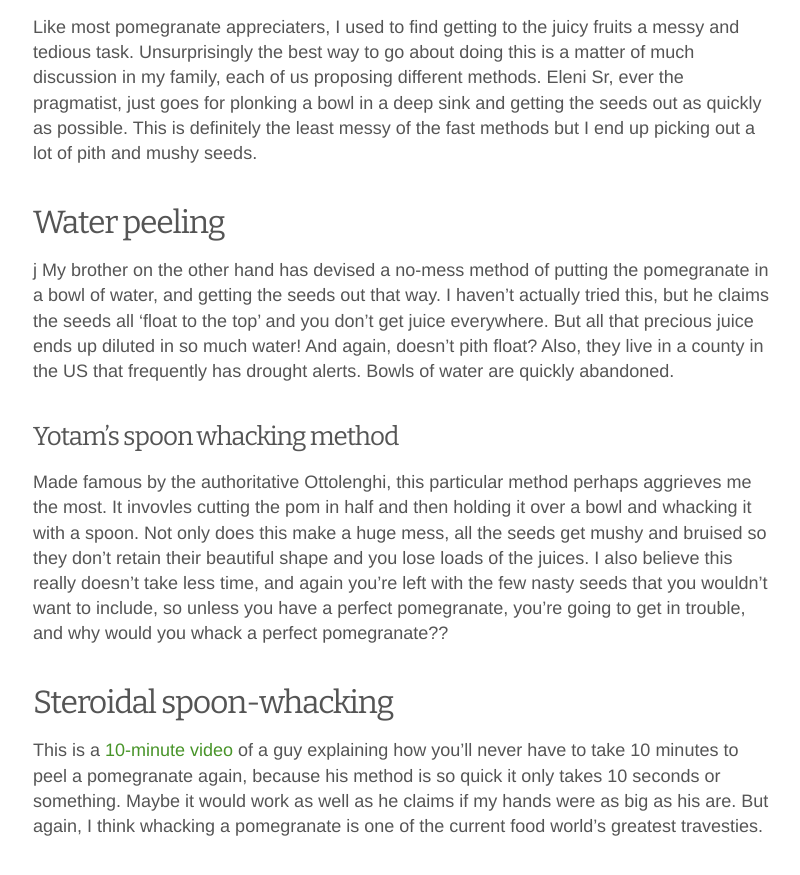
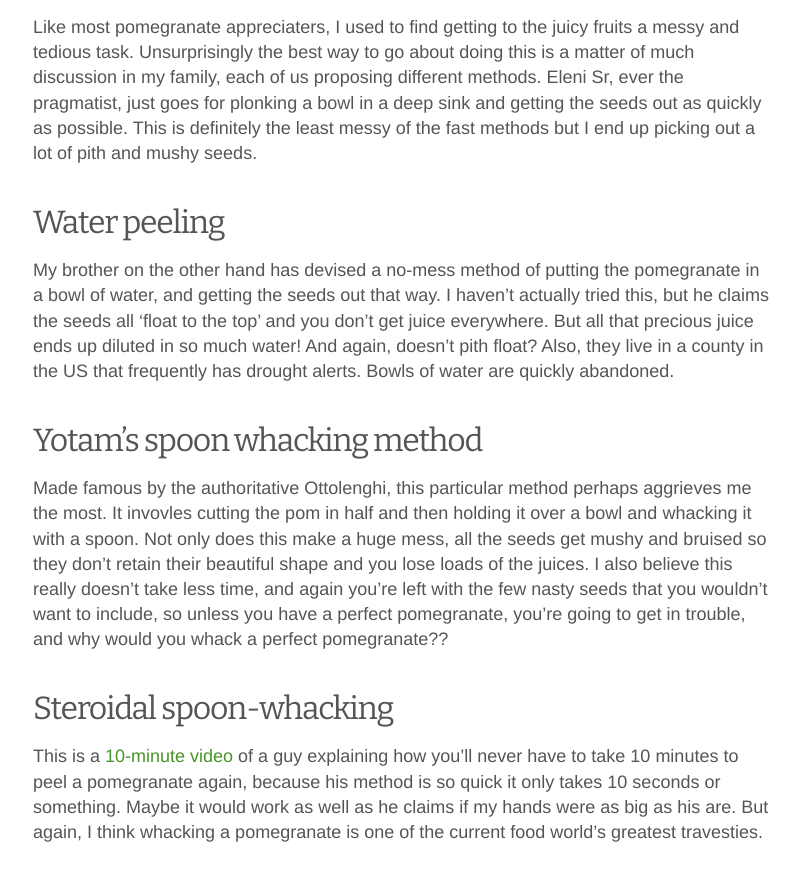
Before and after one commit to eleniharlan/elenijr.net, a Jekyll site: the page built from _posts/2014-03-28-how-to-peel-a-pomegranate-or-101-ways-not-to.md, in a window 1280 px wide and 900 px high, scrolled down 807 px, cut to the strip 0-875 px from the top of the window. Shown: the whole strip, without its empty margins (237-1037 px from the left). Built offline with Jekyll 4.4.1, drawn with Linux system fonts in a browser that asks for light colours; comment, search, counter and statistics services are not loaded.

Commit message:
Fix some of the content markup

```diff
--- a/_posts/2014-03-28-how-to-peel-a-pomegranate-or-101-ways-not-to.md
+++ b/_posts/2014-03-28-how-to-peel-a-pomegranate-or-101-ways-not-to.md
@@ -18,16 +18,18 @@ Like most pomegranate appreciaters, I used to find getting to the juicy fruits a
 Eleni Sr, ever the pragmatist, just goes for plonking a bowl in a deep sink and getting the seeds out as quickly as possible. This is definitely the least messy of the fast methods but I end up picking out a lot of pith and mushy seeds.
 
 ## Water peeling
-j
+
 My brother on the other hand has devised a no-mess method of putting the pomegranate in a bowl of water, and getting the seeds out that way. I haven't actually tried this, but he claims the seeds all 'float to the top' and you don't get juice everywhere. But all that precious juice ends up diluted in so much water! And again, doesn't pith float? Also, they live in a county in the US that frequently has drought alerts. Bowls of water are quickly abandoned.
 
-### Yotam's spoon whacking method
+## Yotam's spoon whacking method
+
 Made famous by the authoritative Ottolenghi, this particular method perhaps aggrieves me the most. It invovles cutting the pom in half and then holding it over a bowl and whacking it with a spoon. Not only does this make a huge mess, all the seeds get mushy and bruised so they don't retain their beautiful shape and you lose loads of the juices. I also believe this really doesn't take less time, and again you're left with the few nasty seeds that you wouldn't want to include, so unless you have a perfect pomegranate, you're going to get in trouble, and why would you whack a perfect pomegranate??
 
 ## Steroidal spoon-whacking
 
 This is a [10-minute video](http://lifehacker.com/5895852/deseed-a-pomegranate-in-10-seconds-using-a-wooden-spoon) of a guy explaining how you'll never have to take 10 minutes to peel a pomegranate again, because his method is so quick it only takes 10 seconds or something. Maybe it would work as well as he claims if my hands were as big as his are. But again, I think whacking a pomegranate is one of the current food world's greatest travesties.
-<iframe width="560" height="315" src="//www.youtube.com/embed/jJ7dk9nDR-k" frameborder="0" allowfullscreen></iframe>
+
+<iframe width="100%" height="315" src="//www.youtube.com/embed/jJ7dk9nDR-k" frameborder="0" allowfullscreen></iframe>
 
 ## The lebanese mother or vegan vamp
 
```
